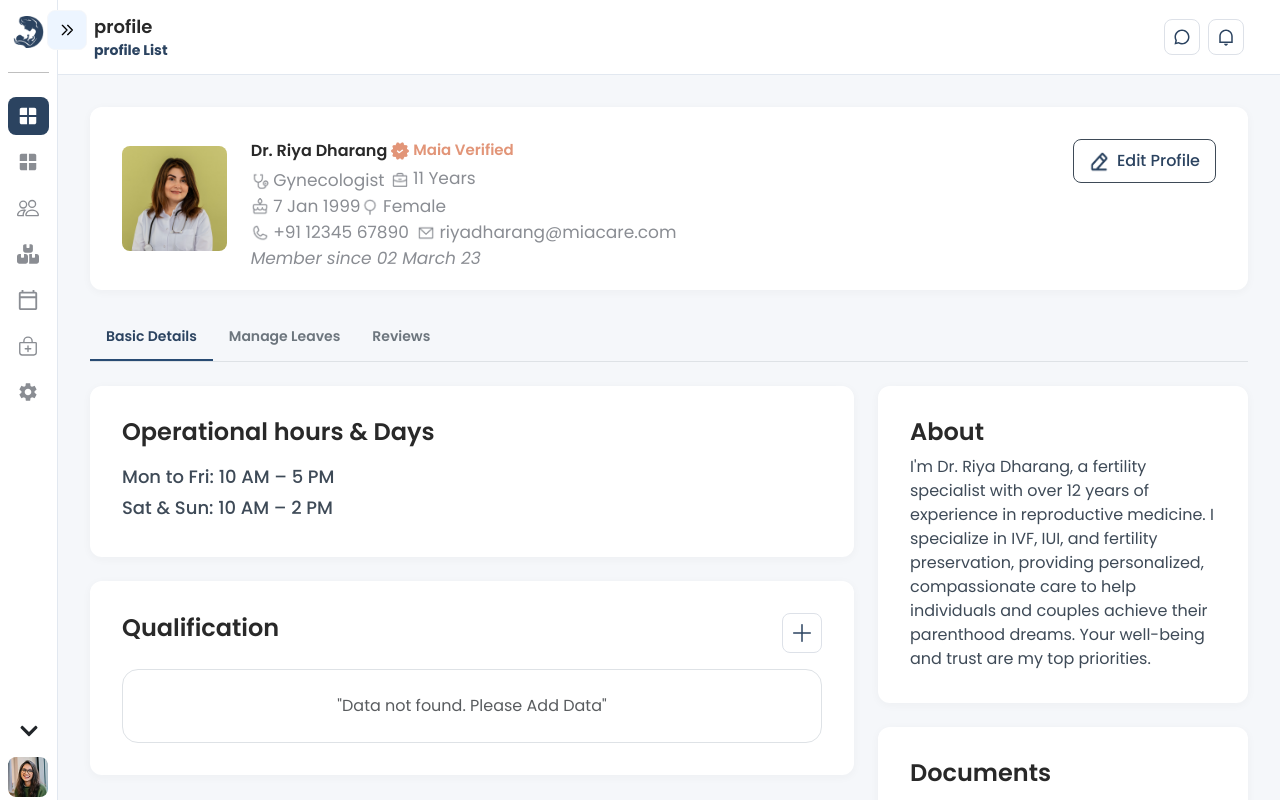
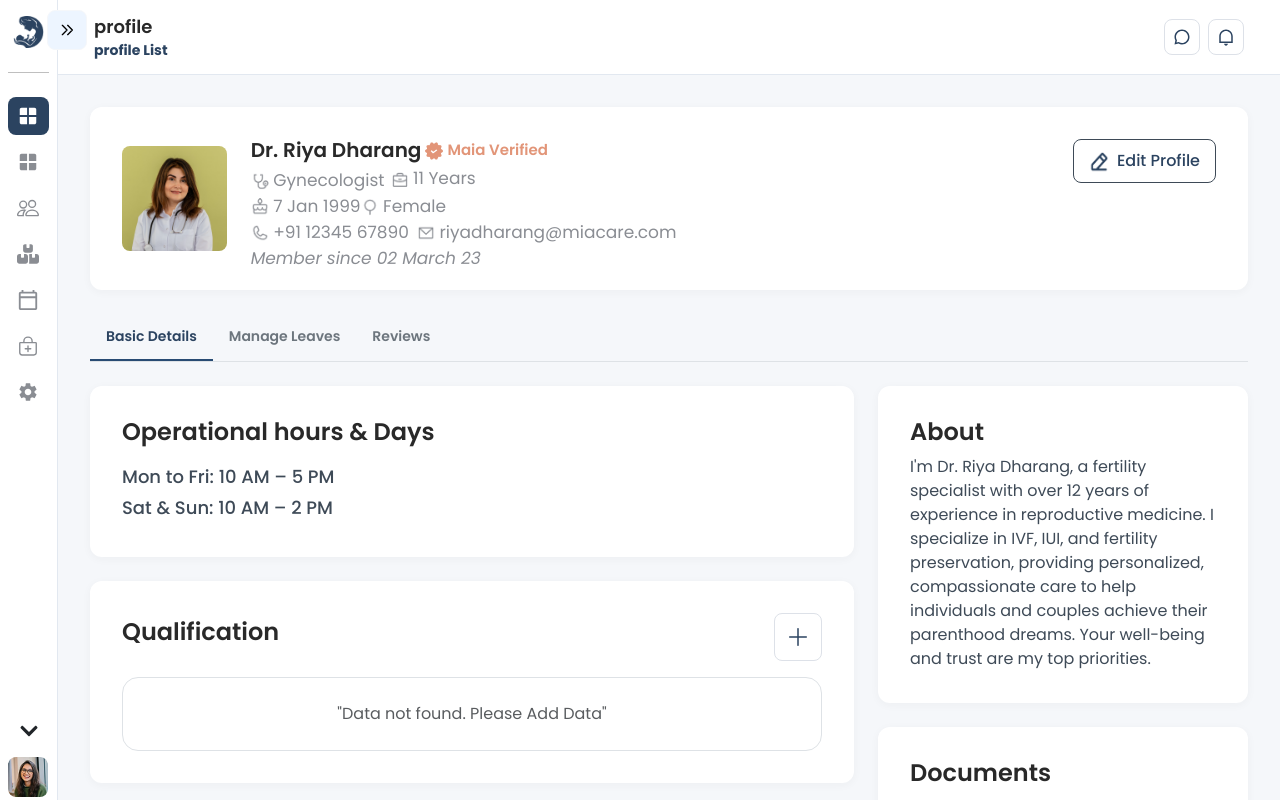
Before and after one commit to PranayTechnocomet/maiacare-doctor-inhouse-fe, a Next.js app: page /profile in a window 1280 px wide. Built offline with nearby package versions, Linux system fonts and the light colour scheme; a web font is replaced by a local one.

Commit message:
whole screen bug solve

```diff
--- a/src/components/PatientDetailPage.tsx
+++ b/src/components/PatientDetailPage.tsx
@@ -36,6 +36,7 @@ export default function PatientDetailPageComponent() {
             <div className="row mb-4">
                 <div className="col-md-6">
                     <h6 className="fw-semibold mb-3 mt-2 Patient-Details">Patient Details</h6>
+                    <div className="pation-profile-data">
                         <ContentContainer className="shadow-sm border-0 patient-box">
                             <Card.Body>
                                 <div className="d-flex align-items-center mb-3">
@@ -75,9 +76,11 @@ export default function PatientDetailPageComponent() {
                             </Card.Body>
                         </ContentContainer>
                     </div>
+                </div>
 
                 <div className="col-md-6">
                     <h6 className="fw-semibold mb-3 mt-2 Patient-Details">Consultation Type and Concerns</h6>
+                    <div className='pation-profile-dataa'>
                         <ContentContainer className="shadow-sm border-0 patient-box">
                             <Card.Body>
                                 <div className="mb-3">
@@ -105,6 +108,7 @@ export default function PatientDetailPageComponent() {
                                 </div>
                             </Card.Body>
                         </ContentContainer>
+                    </div>
                 </div>
             </div>
 
--- a/src/components/Profile.tsx
+++ b/src/components/Profile.tsx
@@ -55,7 +55,7 @@ const Profile = () => {
                             {/* col-md-9 col-lg-9 col-xl-9    nedd to  above div */}
                             <div>
                                 <div className="d-flex flex-md-row align-items-start align-items-md-center gap-1 ">
-                                    <div className='profile-name-font'>{doctor.name}</div>
+                                    <span className='profile-name-font'>{doctor.name}</span>
                                     <div className="d-flex align-items-center gap-1">
                                         <Image src={MaiaVerify} alt="Specialization" width={18} height={18} />
                                         <span className="profile-verified-badge">Maia Verified</span>
--- a/src/style/customtabs.css
+++ b/src/style/customtabs.css
@@ -8,7 +8,7 @@
   background-color: transparent;
   transition: all 0.3s ease;
   font-family: 'Poppins', sans-serif;
-  font-size: 14px;
+  font-size: 14px !important;
   padding: 12px 16px;
 }
 
--- a/src/style/font.css
+++ b/src/style/font.css
@@ -642,7 +642,7 @@
     color: #292929;
 }
 .profile-name-font{
-    font-size: 16px;
+    font-size: 20px;
     font-weight: 600;
     color: var(--color-heading);
     line-height: 21px;
--- a/src/style/globals.css
+++ b/src/style/globals.css
@@ -327,6 +327,7 @@ input[type="time"]::-webkit-calendar-picker-indicator {
   box-shadow: none !important;
   outline: none !important;
 }
+
 .form-select {
   --bs-form-select-bg-img: url(../assets/images/Arrow.png);
   width: 100%;
@@ -342,9 +343,22 @@ input[type="time"]::-webkit-calendar-picker-indicator {
   background-repeat: no-repeat;
   background-size: 17px 9px;
 }
-.profile-icon-border .maiacare-button{
+
+.profile-icon-border .maiacare-button {
   padding: 9px 10px !important;
 }
-.profile-icon-border .outline-layout{
- border: 1px solid #DDE1E8 !important;
+
+.profile-icon-border .outline-layout {
+  border: 1px solid #DDE1E8 !important;
 }
+
+.profile-card-boeder:hover {
+  background-color: white !important;
+}
+
+.pation-profile-data .content-layout {
+  padding: 16px !important;
+}
+.pation-profile-dataa .content-layout {
+  padding: 30px !important;
+}
--- a/src/style/profile.css
+++ b/src/style/profile.css
@@ -38,8 +38,8 @@
 }
 
 .profile-card-button {
-  width: 40px;
-  height: 40px;
+  width: 48px;
+  height: 48px;
   border-radius: 8px;
   display: flex;
   align-items: center;
--- a/src/style/ui.css
+++ b/src/style/ui.css
@@ -273,7 +273,7 @@ input[type=number] {
 }
 
 .maiacare-phone-button .selected-flag:hover {
-    background-color: transparent !important;
+    background-color: #F5F7FA !important;
     cursor: pointer;
     transition: all 0.2s ease-in-out;
 }
```
Also changed, not shown: src/components/Consultation.tsx (+6 -2 lines), src/components/form/Edit-Kyc-Details.tsx (+4 -4 lines). Lines whose indentation alone changed are shown as unchanged.
